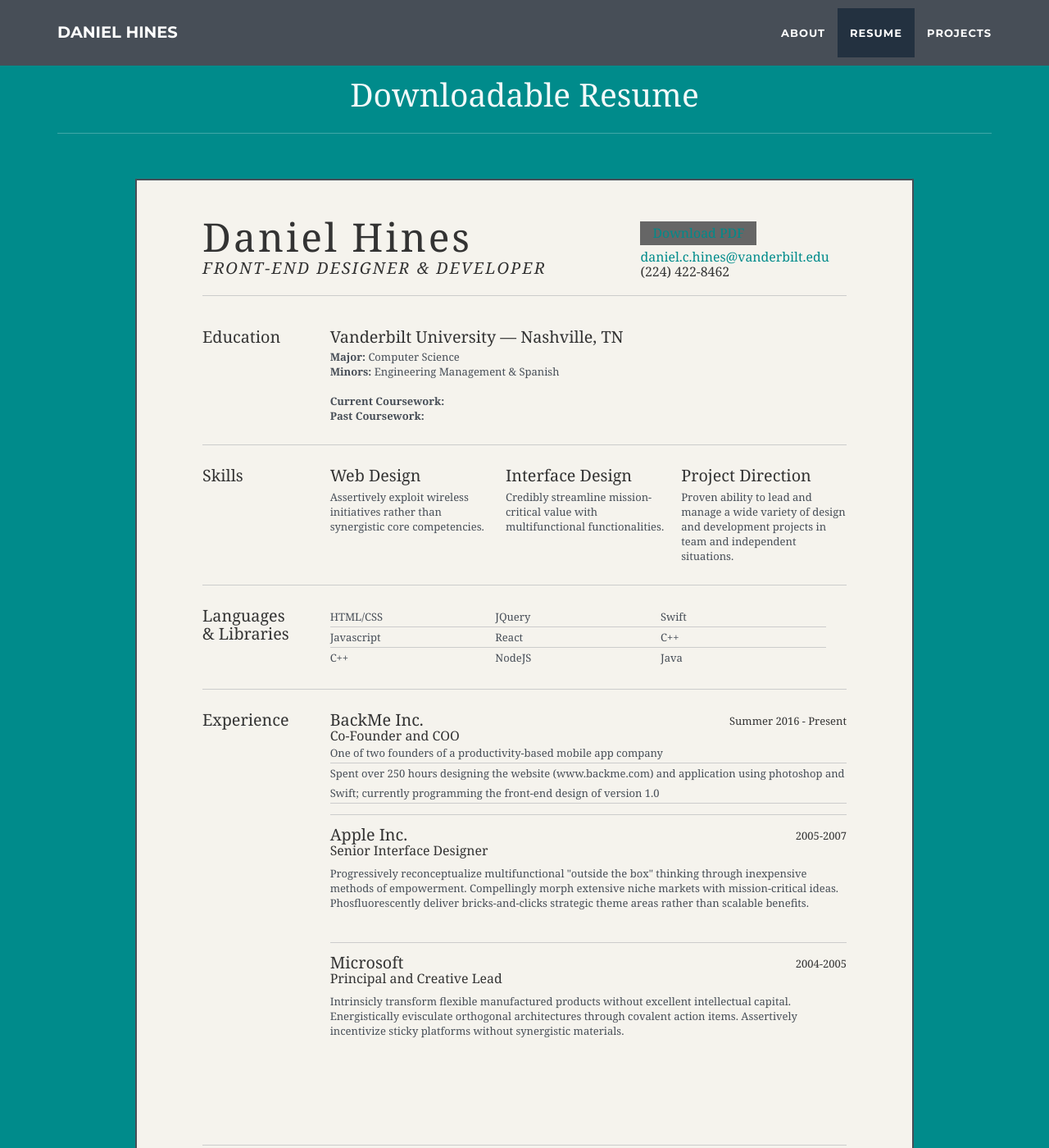
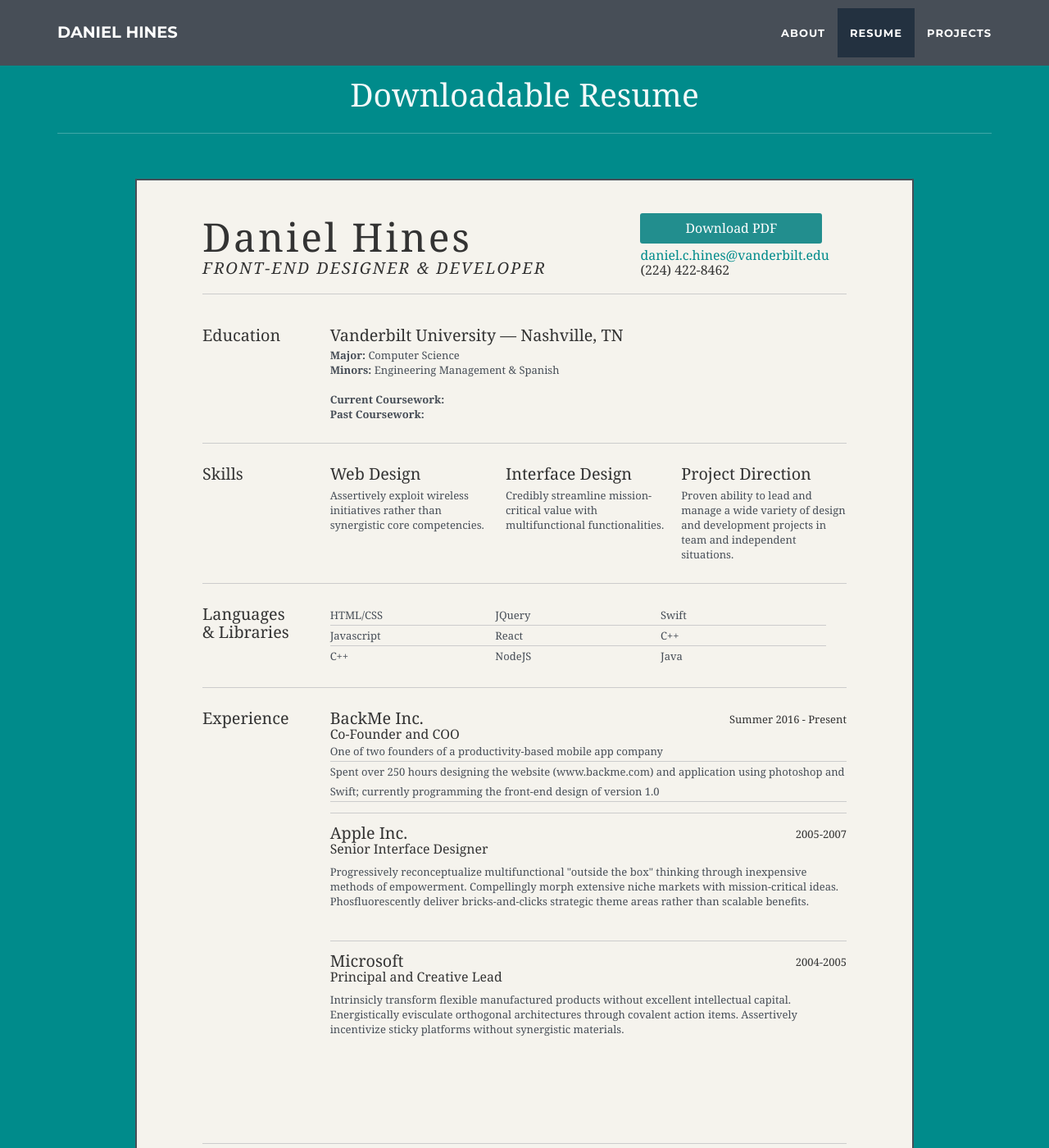
Before and after one commit to danielchines/danielchines.github.io, a Jekyll site: the page built from index.html, in a window 1280 px wide and 1400 px high, scrolled down 1496 px. Shown: the whole window at 82% size. Built offline with Jekyll 4.4.1, drawn with Linux system fonts in a browser that asks for light colours.

Commit message:
Update resume.css

```diff
--- a/_includes/css/resume.css
+++ b/_includes/css/resume.css
@@ -38,7 +38,7 @@ p.resume { font-size: 100%; line-height: 18px; }
 
 /* //-- section styles -- */
 
-a#pdf { display: block; float: left; text-align: center; background: #666; color: #{{ site.color.primary }}; padding: 6px 15px 6px 15px; margin-bottom: 6px; text-decoration: none;  }
+a#pdf { display: block; float: left; text-align: center; background: #228e8e; color: white; padding: 10px 55px; margin-bottom: 6px; margin-top: -10px; border-radius: 3px; text-decoration: none;  }
 a#pdf:hover { background: #222; }
 
 #bd .job { position: relative; margin-bottom: 1em; padding-bottom: 1em; border-bottom: 1px solid #ccc; }
```
